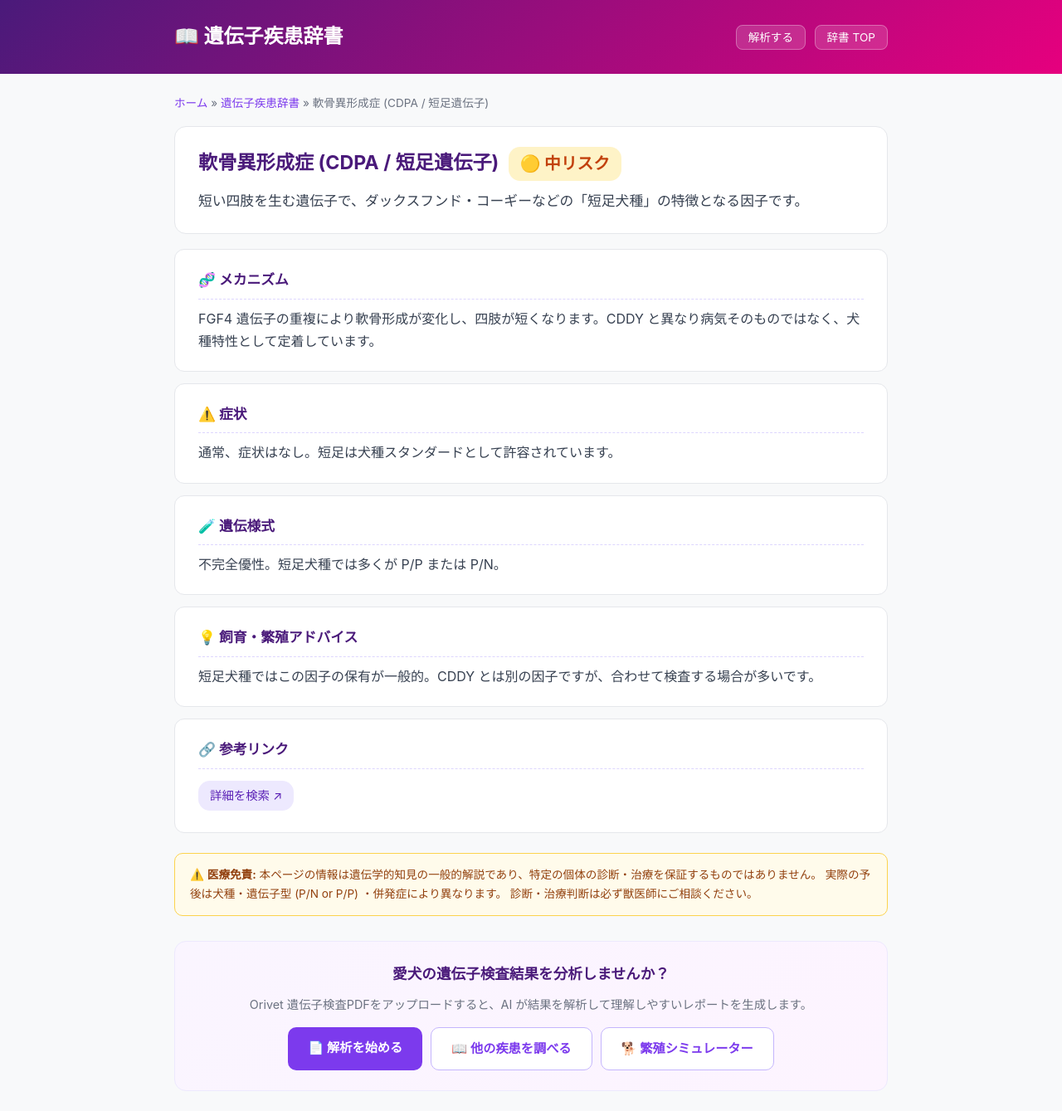
After one commit to kamide007-ship-it/orivetgenetic, a Flask app: a page that uses templates/disease_detail.html in a window 1280 px wide. The commit adds this page. Shown: the whole page at 83% size. Run offline with Flask 3, Linux system fonts and the light colour scheme.

Commit message:
feat(seo): individual URLs for each disease/trait + sitemap.xml + JSON-LD
ユーザー要望: 『疾患辞書ページを個別 URL 化 + SEO 対応』

眠っていた SEO 資産 (72疾患 + 14形質) を活性化。

実装:
1) URL スラッグ生成 (poodle_genetics.py):
   - _slugify(text): URL-safe slug 生成
   - make_entry_slug(entry): KB エントリから slug
   - DISEASE_SLUG_INDEX / TRAIT_SLUG_INDEX: モジュールロード時に構築
   - 重複時はサフィックス -2/-3 で一意化

2) 新ルート (app.py):
   - GET /glossary/disease/<slug> — 疾患個別ページ
   - GET /glossary/trait/<slug>   — 形質個別ページ
   - GET /sitemap.xml             — 全URL列挙 (priority/changefreq付き)
   - GET /robots.txt              — クロール制御 (セッションURLは Disallow)

3) SEO 完全対応 templates/disease_detail.html / trait_detail.html:
   - <title> 疾患名 + サイト名
   - <meta name='description'> 概要を160字truncate
   - rel='canonical' で正規URL指定
   - Open Graph (og:title, og:description, og:url, og:site_name, og:locale)
   - Twitter Card (summary)
   - JSON-LD 構造化データ:
     * 疾患: schema.org MedicalCondition + MedicalCause + MedicalSignOrSymptom
     * 形質: schema.org Article
   - パンくずリスト (breadcrumb)

4) 404 ページ (glossary_404.html):
   - noindex で検索結果に出ない
   - 辞書 TOP / ホームへの導線

5) glossary.html の各エントリに 🔗 個別ページリンク追加

6) CTA セクション:
   - 疾患/形質詳細ページの末尾に『解析を始める』『シミュレーター』等の
     コンバージョン導線を配置

7) 医療免責:
   - 疾患詳細の末尾に prominent な disclaimer
   - 『診断・治療判断は獣医師に』を明記

セキュリティ:
   - robots.txt で /report/ /api/ /download/ を Disallow
     （セッションURLは個人情報含む可能性のためクロール拒否）

テスト追加 (+12, 計173):
   - TestSlugIndex (5件): slugify / index 構築 / 一意性 / 既知 slug 確認
   - TestSEORoutes (7件):
     * 疾患個別ページ 200 + SEO 要素検証
     * 不明 slug → 404
     * 形質個別ページ 200
     * sitemap.xml レスポンス
     * robots.txt レスポンス
     * JSON-LD MedicalCondition 構造化
     * パンくずリスト存在確認

173 passed in 0.56s.

```diff
--- a/app.py
+++ b/app.py
@@ -115,6 +115,7 @@ from poodle_genetics import (
     DISEASE_KB, TRAIT_KB, group_diseases_by_category,
     get_disease_severity, SEVERITY_LABELS,
     SYMPTOM_INDEX, filter_by_symptom,
+    DISEASE_SLUG_INDEX, TRAIT_SLUG_INDEX, make_entry_slug,
 )
 
 try:
@@ -547,6 +548,90 @@ def api_glossary():
     })
 
 
+@app.route("/glossary/disease/<slug>")
+def disease_detail_page(slug):
+    """疾患個別ページ（SEO 対応・schema.org 構造化データ付き）"""
+    entry = DISEASE_SLUG_INDEX.get(slug)
+    if not entry:
+        return render_template(
+            "glossary_404.html",
+            kind="疾患",
+            slug=slug,
+        ), 404
+    severity = get_disease_severity(entry)
+    return render_template(
+        "disease_detail.html",
+        entry=entry,
+        slug=slug,
+        severity=severity,
+        severity_labels=SEVERITY_LABELS,
+        canonical=request.url_root.rstrip("/") + f"/glossary/disease/{slug}",
+    )
+
+
+@app.route("/glossary/trait/<slug>")
+def trait_detail_page(slug):
+    """形質個別ページ（SEO 対応）"""
+    entry = TRAIT_SLUG_INDEX.get(slug)
+    if not entry:
+        return render_template(
+            "glossary_404.html",
+            kind="形質",
+            slug=slug,
+        ), 404
+    return render_template(
+        "trait_detail.html",
+        entry=entry,
+        slug=slug,
+        canonical=request.url_root.rstrip("/") + f"/glossary/trait/{slug}",
+    )
+
+
+@app.route("/sitemap.xml")
+def sitemap():
+    """sitemap.xml — 検索エンジン用全URL列挙"""
+    from datetime import datetime
+    base = request.url_root.rstrip("/")
+    urls = [
+        (base + "/", "1.0", "weekly"),
+        (base + "/glossary", "0.9", "weekly"),
+        (base + "/simulator", "0.7", "monthly"),
+    ]
+    for slug in DISEASE_SLUG_INDEX:
+        urls.append((base + f"/glossary/disease/{slug}", "0.7", "monthly"))
+    for slug in TRAIT_SLUG_INDEX:
+        urls.append((base + f"/glossary/trait/{slug}", "0.6", "monthly"))
+
+    today = datetime.utcnow().strftime("%Y-%m-%d")
+    xml_parts = ['<?xml version="1.0" encoding="UTF-8"?>',
+                 '<urlset xmlns="http://www.sitemaps.org/schemas/sitemap/0.9">']
+    for loc, priority, freq in urls:
+        xml_parts.append(
+            f"  <url><loc>{loc}</loc><lastmod>{today}</lastmod>"
+            f"<changefreq>{freq}</changefreq><priority>{priority}</priority></url>"
+        )
+    xml_parts.append("</urlset>")
+    from flask import Response
+    return Response("\n".join(xml_parts), mimetype="application/xml")
+
+
+@app.route("/robots.txt")
+def robots_txt():
+    """検索エンジン向けクロール設定"""
+    base = request.url_root.rstrip("/")
+    from flask import Response
+    body = (
+        "User-agent: *\n"
+        "Allow: /\n"
+        "Disallow: /analyze\n"        # POST endpoint
+        "Disallow: /report/\n"        # session URLs (個人情報含む可能性)
+        "Disallow: /api/\n"           # API endpoints
+        "Disallow: /download/\n"      # session-locked files
+        f"Sitemap: {base}/sitemap.xml\n"
+    )
+    return Response(body, mimetype="text/plain")
+
+
 @app.route("/simulator")
 def simulator():
     """繁殖シミュレーター（静的HTML。session_id はクライアント側JS が
--- /dev/null
+++ b/templates/disease_detail.html
@@ -0,0 +1,194 @@
+<!DOCTYPE html>
+<html lang="ja">
+<head>
+<meta charset="UTF-8">
+<meta name="viewport" content="width=device-width, initial-scale=1.0">
+<title>{{ entry.title }} | Orivet 遺伝子解析</title>
+
+{# --- SEO meta --- #}
+<meta name="description" content="{{ entry.summary | truncate(160) }}">
+<link rel="canonical" href="{{ canonical }}">
+
+{# --- Open Graph (SNS シェア) --- #}
+<meta property="og:type" content="article">
+<meta property="og:title" content="{{ entry.title }} | Orivet 遺伝子解析">
+<meta property="og:description" content="{{ entry.summary | truncate(200) }}">
+<meta property="og:url" content="{{ canonical }}">
+<meta property="og:site_name" content="Orivet 遺伝子解析">
+<meta property="og:locale" content="ja_JP">
+
+{# --- Twitter Card --- #}
+<meta name="twitter:card" content="summary">
+<meta name="twitter:title" content="{{ entry.title }}">
+<meta name="twitter:description" content="{{ entry.summary | truncate(200) }}">
+
+{# --- JSON-LD 構造化データ (schema.org MedicalCondition) --- #}
+<script type="application/ld+json">
+{
+  "@context": "https://schema.org",
+  "@type": "MedicalCondition",
+  "name": "{{ entry.title }}",
+  "description": "{{ entry.summary }}",
+  {% if entry.mechanism %}"cause": {
+    "@type": "MedicalCause",
+    "name": "{{ entry.mechanism | truncate(200) }}"
+  },{% endif %}
+  {% if entry.symptoms %}"signOrSymptom": {
+    "@type": "MedicalSignOrSymptom",
+    "name": "{{ entry.symptoms | truncate(200) }}"
+  },{% endif %}
+  "url": "{{ canonical }}",
+  "inLanguage": "ja",
+  "audience": {
+    "@type": "Audience",
+    "audienceType": "犬の飼い主・ブリーダー・獣医師"
+  }
+}
+</script>
+
+<style>
+  * { margin:0; padding:0; box-sizing:border-box; }
+  body { font-family: -apple-system, BlinkMacSystemFont, 'Segoe UI', 'Hiragino Sans', sans-serif; background:#f8f9fa; color:#1f2937; line-height:1.7; }
+  header { background: linear-gradient(135deg, #4a1a7a, #e6007e); color:#fff; padding:24px 0; }
+  header .container { max-width:900px; margin:0 auto; padding:0 20px; display:flex; flex-wrap:wrap; align-items:center; justify-content:space-between; gap:12px; }
+  header h1 { font-size:1.5em; }
+  header .nav a { color:#fff; text-decoration:none; padding:6px 14px; border-radius:8px; font-size:0.85em; border:1px solid rgba(255,255,255,0.3); background:rgba(255,255,255,0.15); margin-left:6px; }
+  header .nav a:hover { background:rgba(255,255,255,0.3); }
+
+  .container { max-width:900px; margin:0 auto; padding:24px 20px; }
+  .breadcrumb { margin-bottom:16px; font-size:0.85em; color:#6b7280; }
+  .breadcrumb a { color:#7c3aed; text-decoration:none; }
+  .breadcrumb a:hover { text-decoration:underline; }
+
+  .entry-header { background:#fff; padding:24px 28px; border-radius:14px; margin-bottom:18px; border:1px solid #e5e7eb; }
+  .entry-header h2 { color:#4a1a7a; font-size:1.45em; margin-bottom:10px; }
+  .severity-badge { display:inline-block; padding:4px 14px; border-radius:14px; font-size:0.85em; font-weight:700; margin-left:6px; }
+  .entry-summary { font-size:1.05em; color:#374151; margin-top:6px; }
+
+  .section { background:#fff; padding:22px 28px; border-radius:12px; margin-bottom:14px; border:1px solid #e5e7eb; }
+  .section h3 { color:#4a1a7a; font-size:1.05em; margin-bottom:10px; padding-bottom:8px; border-bottom:1px dashed #ddd6fe; }
+  .section p { color:#374151; }
+
+  .refs a {
+    display:inline-block; margin:4px 6px 4px 0; padding:6px 14px;
+    background:#ede9fe; color:#5b21b6; text-decoration:none;
+    border-radius:14px; font-size:0.9em;
+  }
+  .refs a:hover { background:#ddd6fe; }
+
+  .disclaimer {
+    margin-top:24px; padding:14px 18px; background:#fffbeb;
+    border:1px solid #fcd34d; border-radius:10px; font-size:0.85em; color:#92400e;
+  }
+
+  .cta-row {
+    margin-top:30px; padding:24px; background:linear-gradient(135deg,#faf5ff,#fdf4ff);
+    border-radius:14px; text-align:center; border:1px solid #ede9fe;
+  }
+  .cta-row h3 { color:#4a1a7a; margin-bottom:10px; font-size:1.1em; }
+  .cta-row .btn-row { display:flex; flex-wrap:wrap; gap:10px; justify-content:center; margin-top:14px; }
+  .cta-row a {
+    background:#7c3aed; color:#fff; text-decoration:none;
+    padding:12px 24px; border-radius:10px; font-weight:600; font-size:0.95em;
+  }
+  .cta-row a:hover { background:#6d28d9; }
+  .cta-row a.alt { background:#fff; color:#7c3aed; border:1px solid #c4b5fd; }
+  .cta-row a.alt:hover { background:#ede9fe; }
+
+  :focus-visible { outline:3px solid #7c3aed; outline-offset:2px; }
+
+  @media (max-width:480px) {
+    .container { padding:14px; }
+    .entry-header { padding:18px 20px; }
+    .entry-header h2 { font-size:1.2em; }
+    .section { padding:16px 18px; }
+    body { padding-bottom:env(safe-area-inset-bottom); }
+  }
+</style>
+</head>
+<body>
+
+<header>
+  <div class="container">
+    <div>
+      <h1>📖 遺伝子疾患辞書</h1>
+    </div>
+    <div class="nav">
+      <a href="/">解析する</a>
+      <a href="/glossary">辞書 TOP</a>
+    </div>
+  </div>
+</header>
+
+<div class="container">
+  <nav class="breadcrumb" aria-label="パンくず">
+    <a href="/">ホーム</a> &raquo; <a href="/glossary">遺伝子疾患辞書</a> &raquo; <span>{{ entry.title }}</span>
+  </nav>
+
+  <article class="entry-header">
+    <h2>{{ entry.title }}
+      {% set sev = severity_labels[severity] %}
+      <span class="severity-badge" style="background:{{ sev.bg }};color:{{ sev.color }};">
+        {{ sev.emoji }} {{ sev.label }}
+      </span>
+    </h2>
+    {% if entry.summary %}<p class="entry-summary">{{ entry.summary }}</p>{% endif %}
+  </article>
+
+  {% if entry.mechanism %}
+  <section class="section">
+    <h3>🧬 メカニズム</h3>
+    <p>{{ entry.mechanism }}</p>
+  </section>
+  {% endif %}
+
+  {% if entry.symptoms %}
+  <section class="section">
+    <h3>⚠️ 症状</h3>
+    <p>{{ entry.symptoms }}</p>
+  </section>
+  {% endif %}
+
+  {% if entry.inheritance %}
+  <section class="section">
+    <h3>🧪 遺伝様式</h3>
+    <p>{{ entry.inheritance }}</p>
+  </section>
+  {% endif %}
+
+  {% if entry.advice %}
+  <section class="section">
+    <h3>💡 飼育・繁殖アドバイス</h3>
+    <p>{{ entry.advice }}</p>
+  </section>
+  {% endif %}
+
+  {% if entry.references %}
+  <section class="section refs">
+    <h3>🔗 参考リンク</h3>
+    {% for ref in entry.references %}
+    <a href="{{ ref.url }}" target="_blank" rel="noopener noreferrer">{{ ref.label }} ↗</a>
+    {% endfor %}
+  </section>
+  {% endif %}
+
+  <div class="disclaimer">
+    ⚠️ <strong>医療免責:</strong>
+    本ページの情報は遺伝学的知見の一般的解説であり、特定の個体の診断・治療を保証するものではありません。
+    実際の予後は犬種・遺伝子型 (P/N or P/P) ・併発症により異なります。
+    診断・治療判断は必ず獣医師にご相談ください。
+  </div>
+
+  <div class="cta-row">
+    <h3>愛犬の遺伝子検査結果を分析しませんか？</h3>
+    <p style="color:#6b7280;font-size:0.9em;">Orivet 遺伝子検査PDFをアップロードすると、AI が結果を解析して理解しやすいレポートを生成します。</p>
+    <div class="btn-row">
+      <a href="/">📄 解析を始める</a>
+      <a href="/glossary" class="alt">📖 他の疾患を調べる</a>
+      <a href="/simulator" class="alt">🐕 繁殖シミュレーター</a>
+    </div>
+  </div>
+</div>
+
+</body>
+</html>
--- a/templates/glossary.html
+++ b/templates/glossary.html
@@ -270,7 +270,7 @@
           {% set sev = get_severity(d) %}
           {% set sev_info = severity_labels[sev] %}
           <details class="entry">
-            <summary>{{ d.title }}<span class="sev-badge" style="background:{{ sev_info.bg }};color:{{ sev_info.color }};">{{ sev_info.emoji }} {{ sev_info.label }}</span></summary>
+            <summary>{{ d.title }}<span class="sev-badge" style="background:{{ sev_info.bg }};color:{{ sev_info.color }};">{{ sev_info.emoji }} {{ sev_info.label }}</span>{% if d._slug %}<a href="/glossary/disease/{{ d._slug }}" style="float:right;font-size:0.75em;color:#7c3aed;text-decoration:none;margin-left:6px;" title="個別ページで見る">🔗</a>{% endif %}</summary>
             <div class="body">
               {% if d.summary %}<div class="field"><span class="field-label">📋 概要</span>{{ d.summary }}</div>{% endif %}
               {% if d.mechanism %}<div class="field"><span class="field-label">🧬 メカニズム</span>{{ d.mechanism }}</div>{% endif %}
@@ -303,7 +303,7 @@
     <div class="entries">
       {% for t in traits %}
       <details class="entry">
-        <summary>{{ t.title }}</summary>
+        <summary>{{ t.title }}{% if t._slug %}<a href="/glossary/trait/{{ t._slug }}" style="float:right;font-size:0.75em;color:#7c3aed;text-decoration:none;margin-left:6px;" title="個別ページで見る">🔗</a>{% endif %}</summary>
         <div class="body">
           {% if t.summary %}<div class="field"><span class="field-label">📋 概要</span>{{ t.summary }}</div>{% endif %}
           {% if t.mechanism %}<div class="field"><span class="field-label">🧬 メカニズム</span>{{ t.mechanism }}</div>{% endif %}
```
Also changed, not shown: poodle_genetics.py (+56 -0 lines), templates/glossary_404.html (added, +25 -0 lines), templates/trait_detail.html (added, +148 -0 lines), test_app.py (+105 -0 lines).
